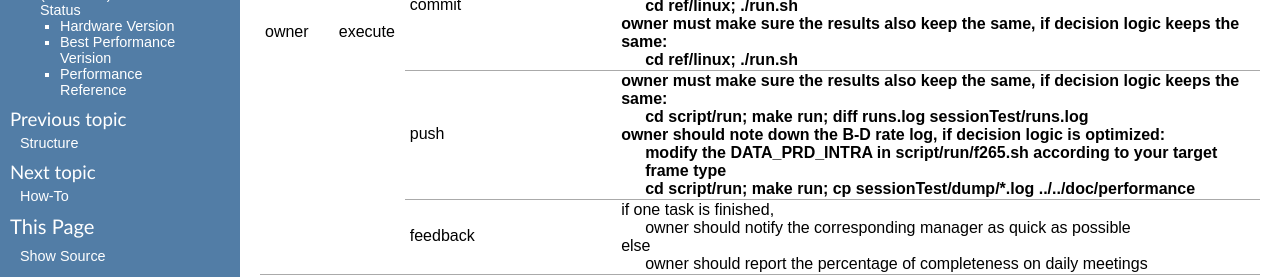
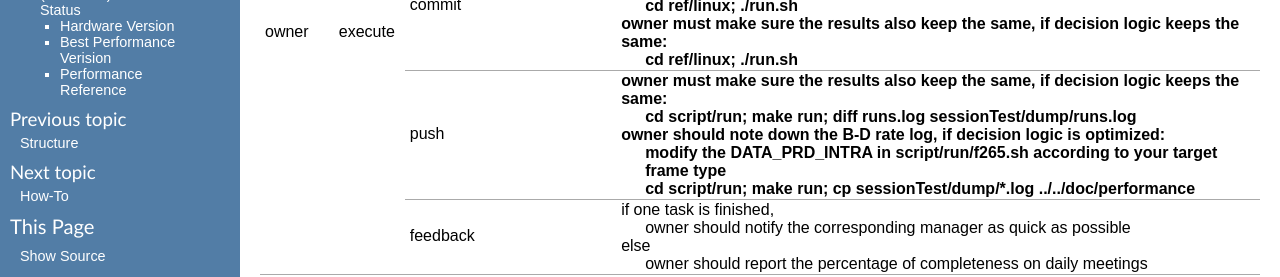
Before and after one commit to iamhll/f265enc_doc, a Sphinx documentation site: the page built from source/check_list/main.rst, in a window 1280 px wide and 900 px high, scrolled down 336 px. Shown: the part 152-429 px from the top of the window. Built offline with Sphinx 7.4.7, drawn with Linux system fonts in a browser that asks for light colours.

Commit message:
[MINOR] [UPDATE] 1. check list    a. updated

```diff
--- a/source/check_list/main.rst
+++ b/source/check_list/main.rst
@@ -44,7 +44,7 @@ Check List
     |         |           |                                             | |   **cd ref/linux; ./run.sh**                                                                            |
     |         |           +---------------------------------------------+-----------------------------------------------------------------------------------------------------------+
     |         |           | push                                        | | **owner must make sure the results also keep the same, if decision logic keeps the same:**              |
-    |         |           |                                             | |   **cd script/run; make run; diff runs.log sessionTest/runs.log**                                       |
+    |         |           |                                             | |   **cd script/run; make run; diff runs.log sessionTest/dump/runs.log**                                  |
     |         |           |                                             | | **owner should note down the B-D rate log, if decision logic is optimized:**                            |
     |         |           |                                             | |   **modify the DATA_PRD_INTRA in script/run/f265.sh according to your target frame type**               |
     |         |           |                                             | |   **cd script/run; make run; cp sessionTest/dump/*.log ../../doc/performance**                          |
```
